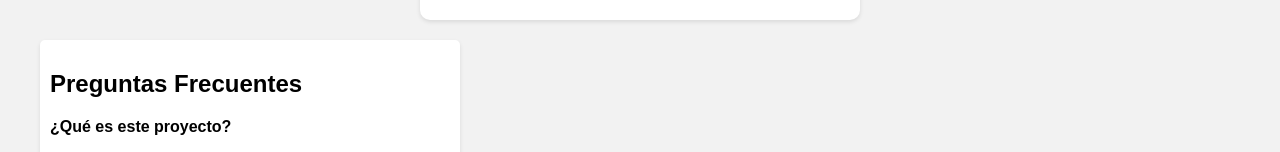
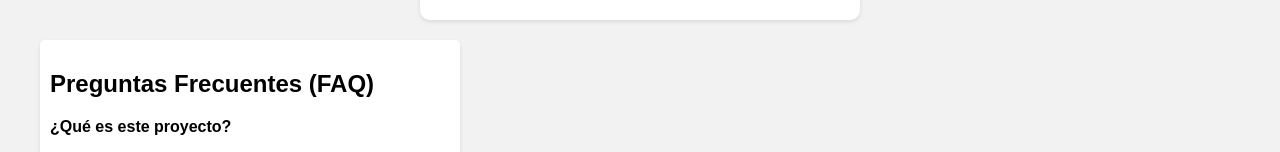
Before and after one commit to yesidco2/Mini-Sitio-v3, a plain HTML site: page index.html in a window 1280 px wide. Shown: the part 279-431 px from the top of the page. Drawn offline with Linux system fonts and the light colour scheme.

Commit message:
feat: ajusta título del FAQ para revisión

```diff
--- a/index.html
+++ b/index.html
@@ -23,7 +23,7 @@
   </main>
 
   <section id="preg_frecuentes">
-  <h2>Preguntas Frecuentes</h2>
+  <h2>Preguntas Frecuentes (FAQ)</h2>
   <p><b>¿Qué es este proyecto?</b></p>
   <p>Es un blog personal con una seccion de subcripcion a un newsletter.</p>
 
```
